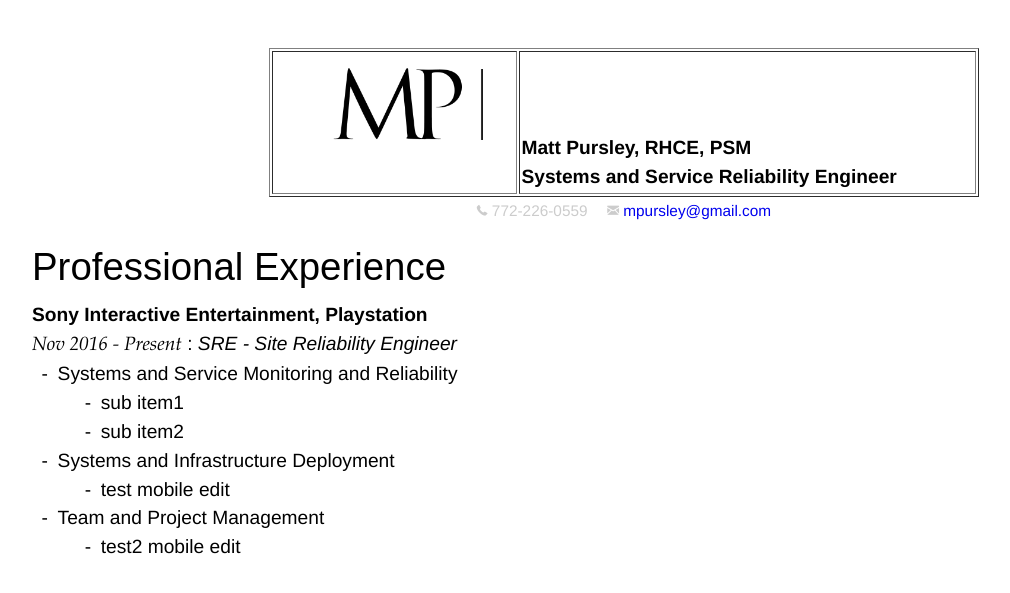
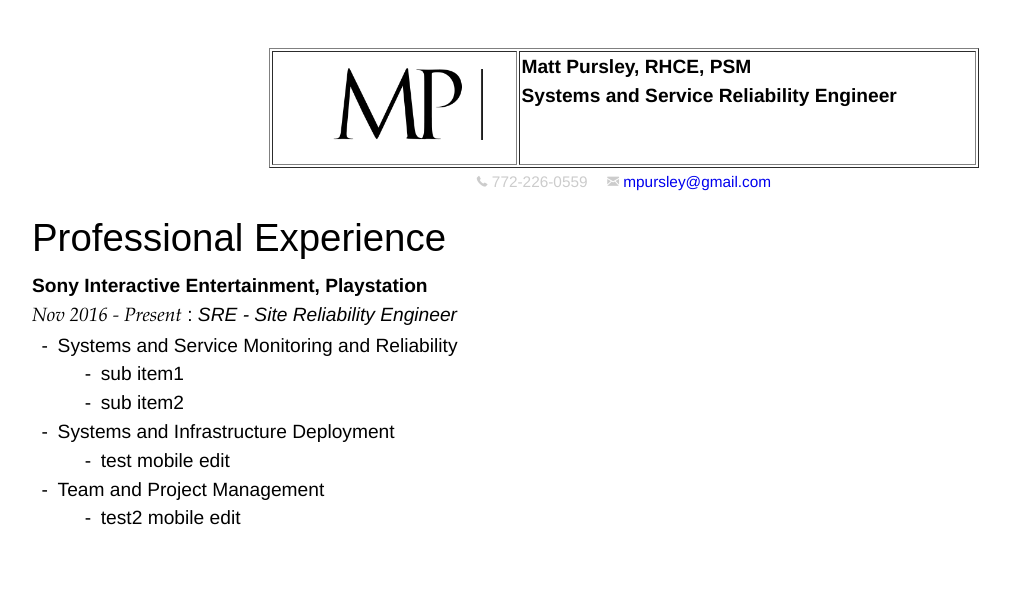
Before and after one commit to mpursley/mpursley.github.io, a Jekyll site: the page built from index_resume_short.md, in a window 1280 px wide. Shown: the top 593 px of the page, without its empty margins (16-1026 px from the left). Built offline with Jekyll 4.4.1, drawn with Linux system fonts in a browser that asks for light colours.

Commit message:
Update index_resume_short.md

```diff
--- a/index_resume_short.md
+++ b/index_resume_short.md
@@ -5,8 +5,8 @@
 
 <center><table style="width:60%" border="1">
   <tr>
-    <th valign="center"><img src="assets/matt pursley resume logo v2 cropped.png" width="200"></th>
-    <th valign="center" align="left">Matt Pursley, RHCE, PSM<br>Systems and Service Reliability Engineer</th>
+    <th valign="top"><img src="assets/matt pursley resume logo v2 cropped.png" width="200"></th>
+    <th valign="top" align="left">Matt Pursley, RHCE, PSM<br>Systems and Service Reliability Engineer</th>
   </tr>
 </table>
 </center>
```
